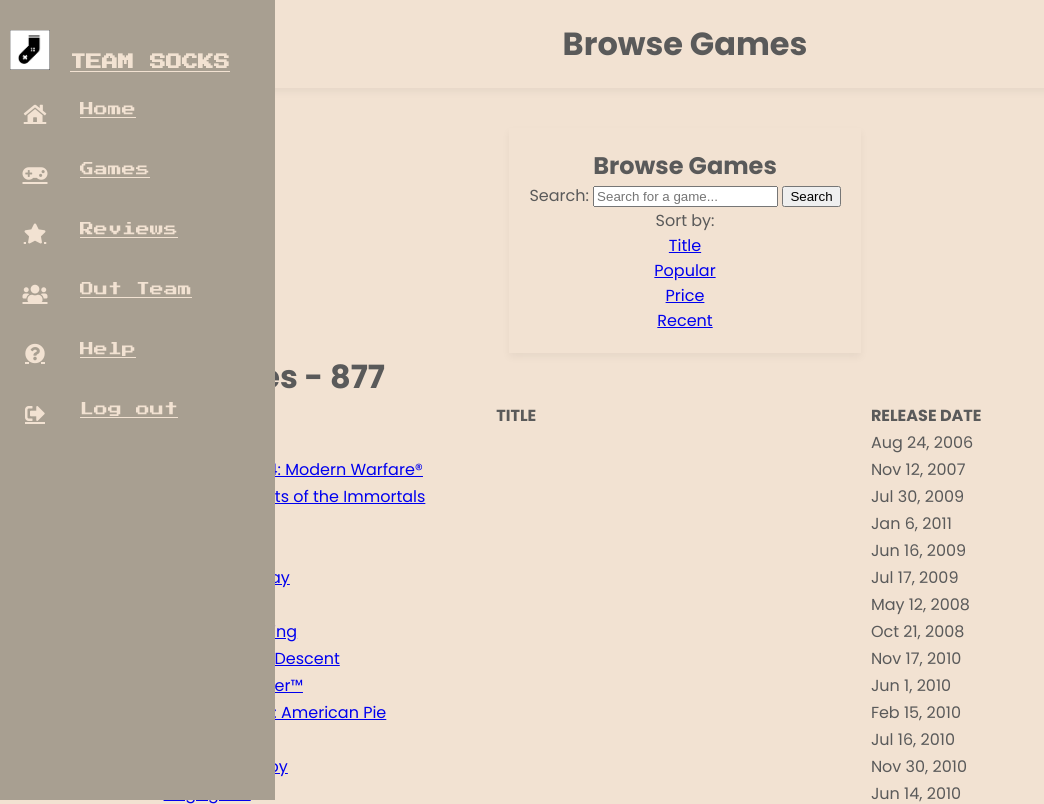
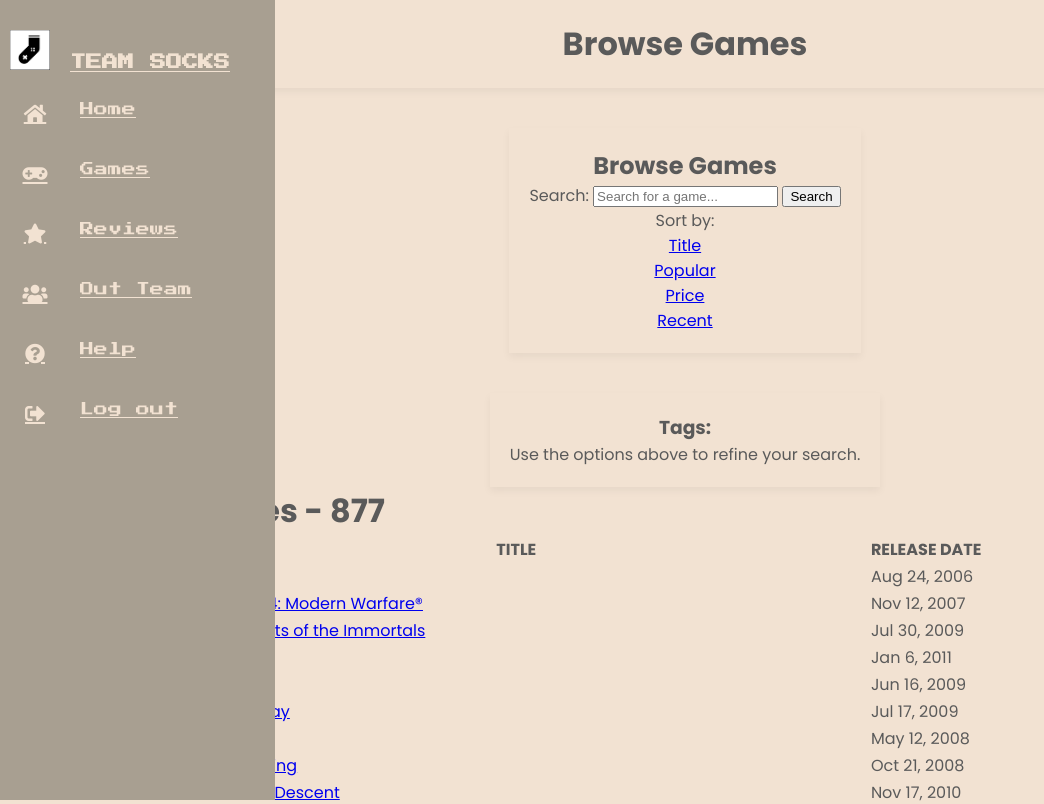
Before and after one commit to histefanhere/cs235-2023-gameswebapp-assignment-alas165_szdr400_hhu354, a Flask app: page /browse in a window 1280 px wide. Shown: the top 804 px of the page, without its empty margins (0-1044 px from the left). Run offline with Flask 3, Linux system fonts and the light colour scheme; some libraries are stand-ins or nearby versions.

Commit message:
Selected tags displayed
Added section to show user their selected tags. Also redirects user to the URL with the correct tags when an incorrect tag is used in the URL.
Layout now uses correct link to stylesheet

```diff
--- a/games/browse/browse.py
+++ b/games/browse/browse.py
@@ -1,4 +1,4 @@
-from flask import render_template, Blueprint
+from flask import render_template, Blueprint, redirect, url_for
 
 import games.adapters.repository as repo
 from games.browse import services
@@ -30,7 +30,12 @@ def browse_games():
 def browse_games_with_options(subpath: str):
     num_games = services.get_number_of_games(repo.repo_instance)
     all_games = services.get_games(repo.repo_instance)
-    subpath, tag_path, sort, tags = services.parse_subpath(subpath, repo.repo_instance)
+
+    subpath, tag_path, sort, tags, bad_url = services.parse_subpath(subpath, repo.repo_instance)
+
+    if bad_url: # Redirect to correct url
+        return redirect(url_for('games_bp.browse_games_with_options', subpath=subpath))
+
     return render_template(
         'browse.html',
         # Custom page title
--- a/games/browse/services.py
+++ b/games/browse/services.py
@@ -1,5 +1,6 @@
 from games.adapters.repository import AbstractRepository
 from games.domainmodel.model import Game
+import bisect
 
 
 def get_number_of_games(repo: AbstractRepository):
@@ -22,19 +23,30 @@ def parse_subpath(subpath, repo: AbstractRepository):
     subpath = subpath.strip().split('/')
     sort = ''
     tag_str = ''
-    tags = []
+    tags_in_path = []
+
     if subpath[0] in ['title', 'popular', 'price', 'recent']:
         sort = subpath[0]
-        tags = subpath[1:]
+        tags_in_path = subpath[1:]
     else:
-        tags = subpath
+        tags_in_path = subpath
+
     all_tags = repo.get_tags()
-    tags = list(filter(lambda x: x in all_tags, tags))
+    # tags = list(filter(lambda x: x in all_tags, tags)).sort()
+    redirect = False
+    tags = []
+    for tag in tags_in_path:
+        if tag in all_tags:
+            bisect.insort_left(tags, tag)
+        else:
+            redirect = True
+
     tag_str = '/'.join(tags)
+
     if tags == []:
         path_str = sort
     elif sort == '':
         path_str = tag_str
     else:
         path_str = sort + '/' + tag_str
-    return path_str, tag_str, sort, tags
+    return path_str, tag_str, sort, tags, redirect
--- a/games/templates/browse.html
+++ b/games/templates/browse.html
@@ -26,7 +26,19 @@
         </form>
     </div>
 
+</div>
 
+<div class="content">
+    <h3>Tags:</h3>
+    <div class="tag-selection">
+        {% if cur_tags %}
+            {% for tag in cur_tags %}
+            <div class="tag-puck">{{ tag }}</div>
+            {% endfor %}
+        {% else %}
+            Use the options above to refine your search.
+        {% endif %}
+    </div>
 </div>
 
 <h1>Total Games - {{ num_games }}</h1>
--- a/games/templates/layout.html
+++ b/games/templates/layout.html
@@ -5,7 +5,7 @@
     <meta charset="UTF-8">
     <meta name="viewport" content="width=device-width, initial-scale=1.0">
     <title>Socks Gaming Library Website</title>
-    <link rel="stylesheet" href="../static/css/styles.css">
+    <link rel="stylesheet" href="{{ url_for('static', filename='css/styles.css') }}">
     <link rel="stylesheet" href="https://cdnjs.cloudflare.com/ajax/libs/font-awesome/5.15.4/css/all.min.css">
 </head>
 
@@ -14,7 +14,7 @@
         <ul>
             <li>
                 <a href="#" class="logo">
-                    <img src="../static/css/img/logo.png" alt="Logo">
+                    <img src="{{ url_for('static', filename='css/img/logo.png') }}" alt="Logo">
                     <span class="nav-item">Team Socks</span>
                 </a>
             </li>
```
